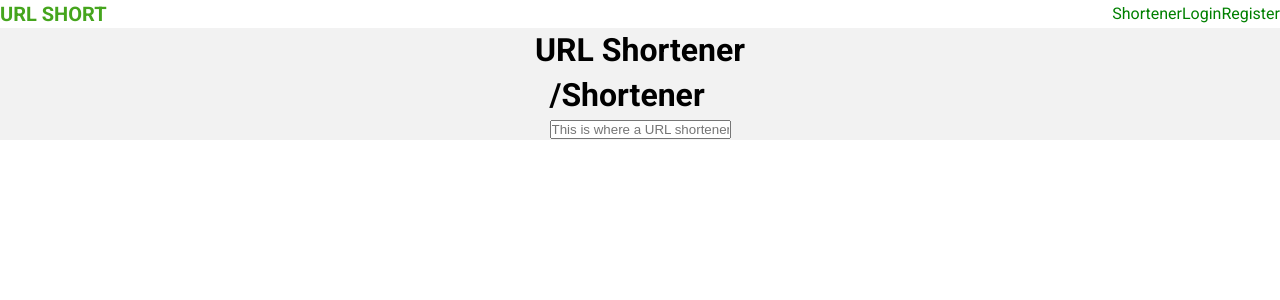
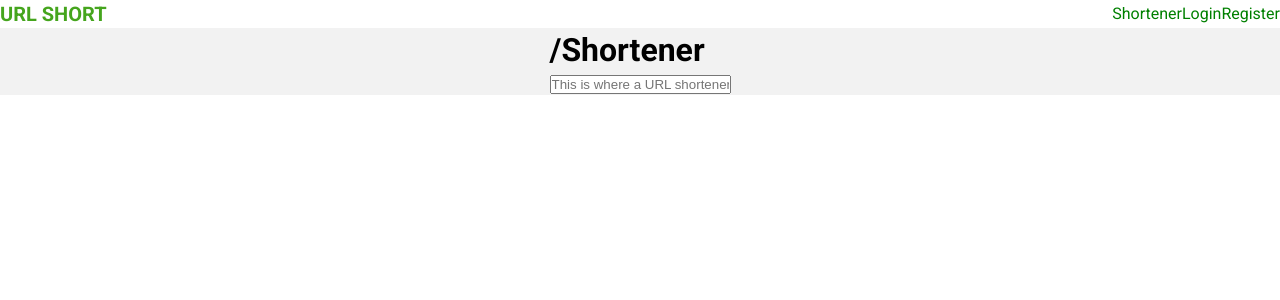
Before and after one commit to AerialWombat/url-shortener, a React (Create React App) app: page / in a window 1280 px wide. Shown: the top 300 px of the page. Built offline with nearby package versions, Linux system fonts and the light colour scheme.

Commit message:
Removed unneeded title

```diff
--- a/src/components/Main/Main.js
+++ b/src/components/Main/Main.js
@@ -8,7 +8,6 @@ import styles from "./main.module.scss";
 
 const Main = () => (
   <main className={styles.container}>
-    <h1 className={styles.title}>URL Shortener</h1>
     <Switch>
       <Route exact path="/" component={Shortener} />
       <Route path="/login" component={Login} />
```
